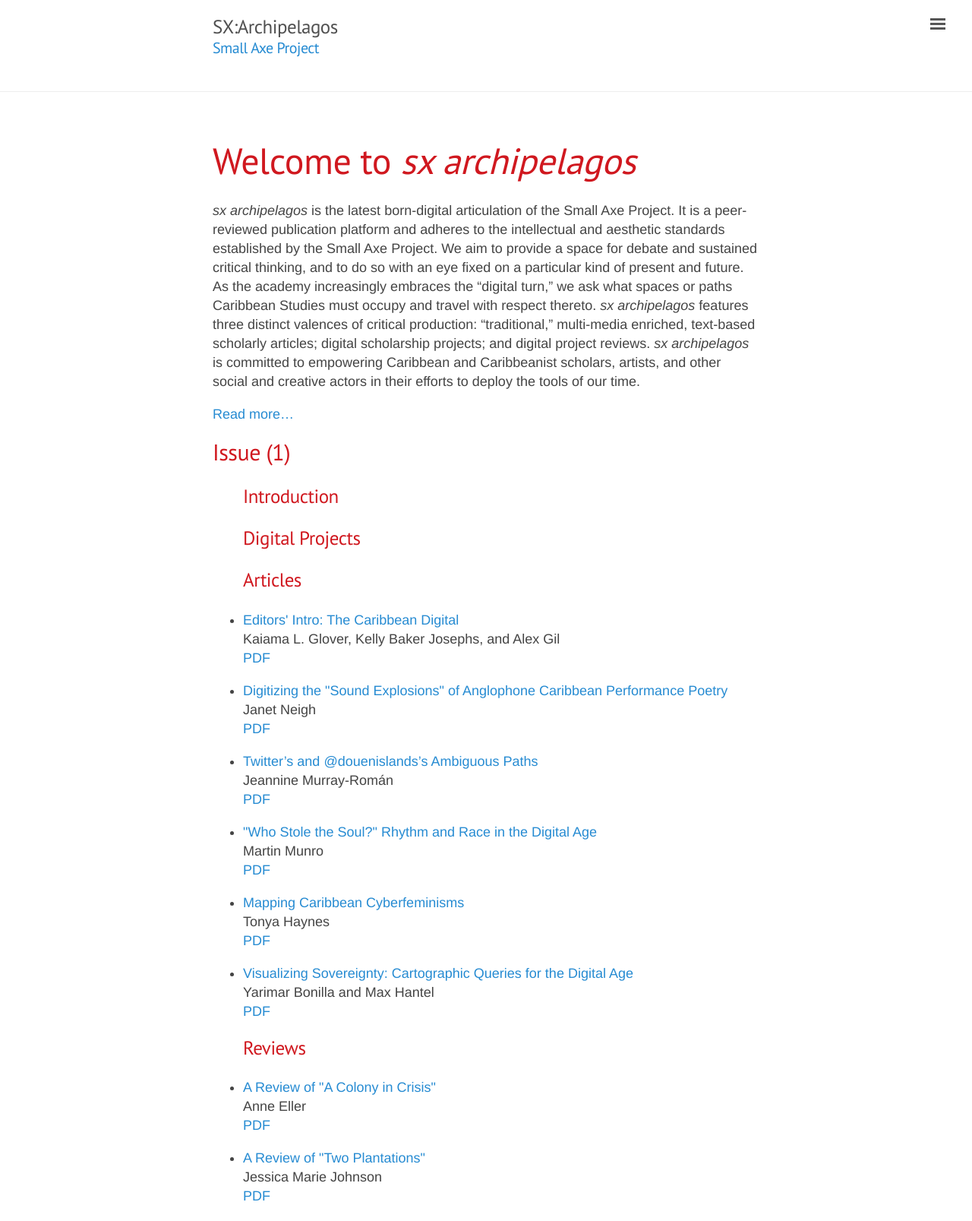
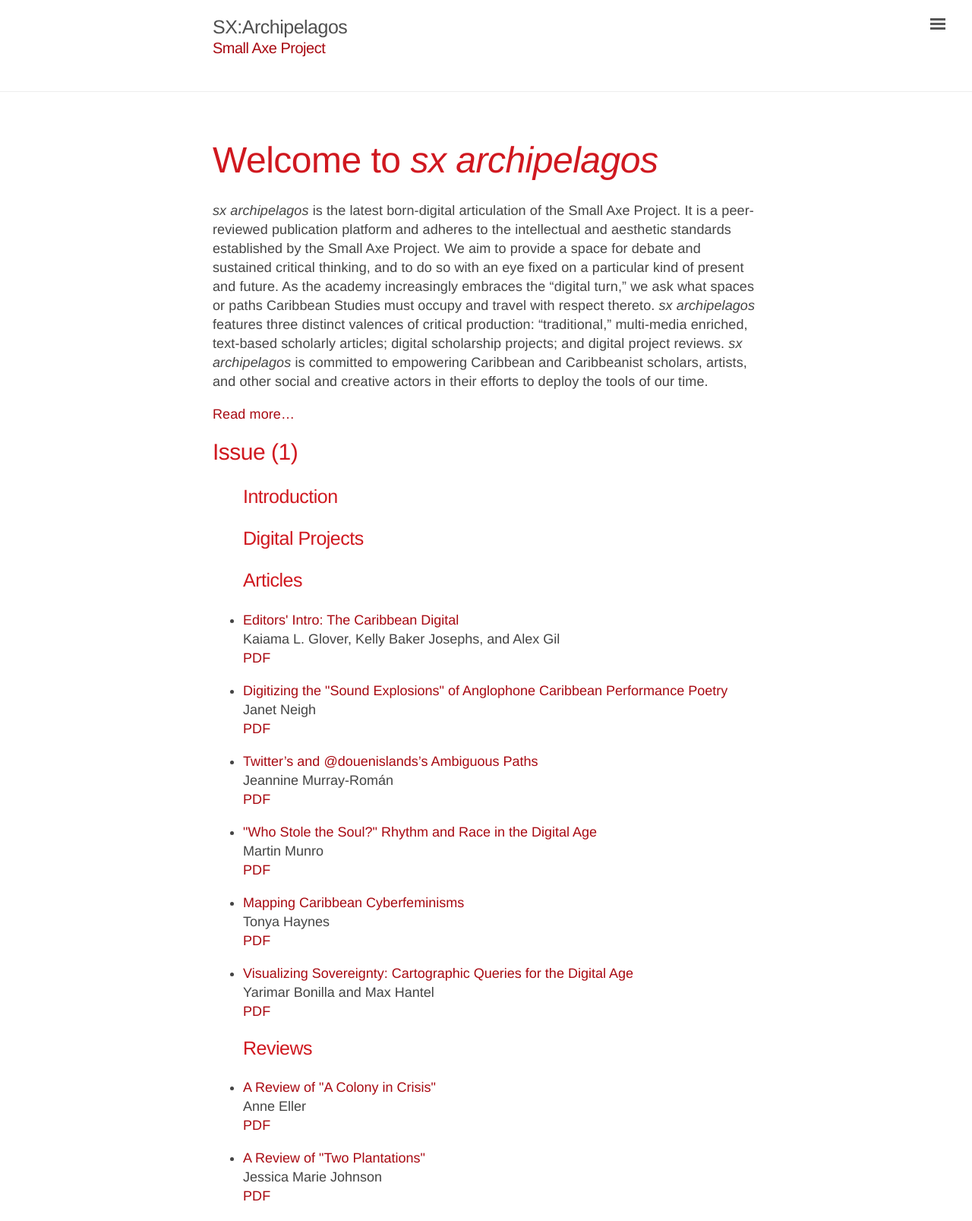
Before and after one commit to archipelagosjournal/archipelagos, a Jekyll site: the page built from index.html, in a window 1280 px wide. Shown: the whole page at 76% size. Built offline with Jekyll 4.4.1, drawn with Linux system fonts in a browser that asks for light colours.

Commit message:
add footnote styling

```diff
--- a/_includes/issue01.md
+++ b/_includes/issue01.md
@@ -1,5 +1,5 @@
-Welcome to *sx archipelagos*
-============================
+# Welcome to *sx archipelagos*
+
 
 *sx archipelagos* is the latest born-digital articulation of the Small
 Axe Project. It is a peer-reviewed publication platform and adheres to
--- a/public/css/main.css
+++ b/public/css/main.css
@@ -11,9 +11,12 @@
 
 body {
     color: #444;
-    font-family: "Helvetica Neue", Helvetica, Arial, sans-serif;
     font-size: 18px;
     line-height: 25px
+}
+
+body, h1, h2, h3, h4, h5, h6 {
+	font-family: "Helvetica Neue", Helvetica, Arial, sans-serif;
 }
 
 h1 {
@@ -32,11 +35,19 @@
 
 
 p {
-    margin-bottom: 1em
+    margin-bottom: 1em;
+    letter-spacing: .005rem;
 }
 
+/* Another possible value: 810006 */
+
+a {
+    color: #A80911
+}
+
+/* ************* */
 /* Page features */
-
+/* ************* */
 
 h1.page-title {
 	color: #D0181F;
@@ -47,3 +58,20 @@
   font-size: .8rem;
 
 }
+
+/* Footnotes */
+
+sub, sup {
+  font-size: 75%;
+  line-height: 0;
+  position: relative;
+  vertical-align: baseline;
+}
+
+sup {
+  top: -0.5em;
+}
+
+sub {
+  bottom: -0.25em;
+}
```
Also changed, not shown: public/logo.svg (added).
